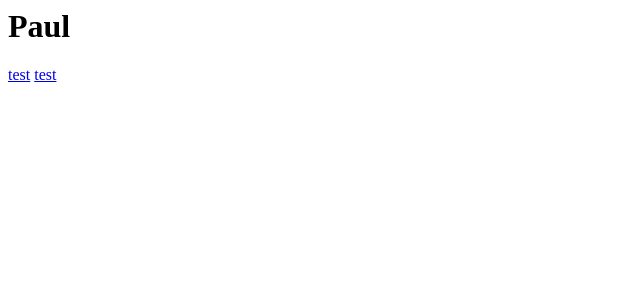
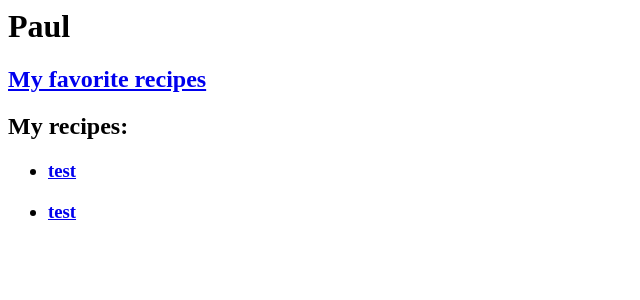
Before and after one commit to Paulracisz/recipebox, a Django app: page /author/1/ in a window 1280 px wide. Shown: the top 300 px of the page, without its empty margins (0-640 px from the left). Run offline with Django 3.2, Linux system fonts and the light colour scheme; data comes from the database, SQL or seed files in the repository.

Commit message:
Can add favorite recipe

```diff
--- a/helloapp/models.py
+++ b/helloapp/models.py
@@ -8,6 +8,7 @@ class Author(models.Model):
     name = models.CharField(max_length=80)
     bio = models.TextField(max_length=300, default='Enter text here!')
     user = models.OneToOneField(User, on_delete=models.CASCADE)
+    favorites = models.ManyToManyField("Recipe", symmetrical=False, related_name= "favorites")
 
     def __str__(self):
         return self.name
--- a/helloapp/views.py
+++ b/helloapp/views.py
@@ -15,8 +15,50 @@ def index(request):
 
 def recipe_details(request, recipe_id):
     recipe = Recipe.objects.filter(id=recipe_id).first()
-    return render(request, "recipe.html", {"recipes": recipe})
+    fav = "Add Favorite"
+    if recipe in request.user.author.favorites.all():
+        fav = "Remove Favorite"
+    return render(request, "recipe.html", {"recipes": recipe, "Favorite":fav})
 
+def add_favorite(request, recipe_id):
+    recipe = Recipe.objects.filter(
+        id=recipe_id).first()
+    current_user = request.user
+    if recipe in current_user.author.favorites.all():
+        current_user.author.favorites.remove(recipe)
+        current_user.save()
+    else:
+        current_user.author.favorites.add(recipe)
+        current_user.author.save()
+
+    return HttpResponseRedirect(request.META.get('HTTP_REFERER', "recipe/{{recipe_id}}/"))
+
+def favortie_recipes(request):
+    pass
+
+def author_details(request, author_id):
+    author = Author.objects.filter(id=author_id).first()
+    owned_recipes = Recipe.objects.filter(author=author)
+    return render(request, "author.html", {"authors": author, "own_recipe": owned_recipes})
+
+@login_required
+def recipe_form(request):
+    if request.method == "POST":
+        form = AddRecipeForm(request.POST)
+        if form.is_valid():
+            data = form.cleaned_data
+            Recipe.objects.create(
+                title = data.get("title"),
+                instructions = data.get("instructions"),
+                description = data.get("description"),
+                time_required = data.get("time_required"),
+                author = request.user.author,
+            )
+            return HttpResponseRedirect(reverse("homepage"))
+    form = AddRecipeForm()
+    return render(request, "generic_form.html", {"form": form})
+
+@login_required
 def edit_recipe(request, recipe_id):
     recipe = Recipe.objects.get(id=recipe_id)
     if request.method == "POST":
@@ -38,28 +80,6 @@ def edit_recipe(request, recipe_id):
 
     }
     form = AddRecipeForm(initial=data)
-    return render(request, "generic_form.html", {"form": form})
-
-def author_details(request, author_id):
-    author = Author.objects.filter(id=author_id).first()
-    owned_recipes = Recipe.objects.filter(author=author)
-    return render(request, "author.html", {"authors": author, "own_recipe": owned_recipes})
-
-@login_required
-def recipe_form(request):
-    if request.method == "POST":
-        form = AddRecipeForm(request.POST)
-        if form.is_valid():
-            data = form.cleaned_data
-            Recipe.objects.create(
-                title = data.get("title"),
-                instructions = data.get("instructions"),
-                description = data.get("description"),
-                time_required = data.get("time_required"),
-                author = request.user.author,
-            )
-            return HttpResponseRedirect(reverse("homepage"))
-    form = AddRecipeForm()
     return render(request, "generic_form.html", {"form": form})
 
 @login_required
--- a/recipebox/urls.py
+++ b/recipebox/urls.py
@@ -25,6 +25,8 @@ urlpatterns = [
     path('author/<int:author_id>/',views.author_details),
     path('addrecipe/', views.recipe_form, name='newrecipe'),
     path('addauthor/', views.author_form, name='newauthor'),
+    path('addfavorite/<int:recipe_id>/', views.add_favorite),
+    path('favorites', views.favortie_recipes),
     path('login/', views.login_view, name='loginview'),
     path('logout/', views.logout_view, name='logoutview'),
     path('admin/', admin.site.urls),
--- a/templates/author.html
+++ b/templates/author.html
@@ -2,7 +2,13 @@
 <h1>Looks like this author does not exist! :(</h1>
 {%else%}
 <h1>{{authors.name}}</h1>
+<h2><a href="/favorites/">My favorite recipes</a></h2>
+<h2>My recipes:</h2>
 {%for recipe in own_recipe%}
-<a href="/recipe/{{recipe.id}}/">{{recipe.title}}</a>
+<h3>
+    <ul>
+        <li><a href="/recipe/{{recipe.id}}/">{{recipe.title}}</a></li>
+    </ul>
+</h3>
 {%endfor%}
 {%endif%}
--- a/templates/recipe.html
+++ b/templates/recipe.html
@@ -2,6 +2,7 @@
 <h1>Looks like this recipe does not exist! :(</h1>
 {%else%}
 <h1>{{recipes.title}}</h1>
+<button><a href="/addfavorite/{{recipes.id}}">{{Favorite}}</a></button>
 <h2><a href="/editrecipe/{{recipes.id}}/">Edit Recipe</a></h2>
 <h1><a href="/author/{{recipes.author.id}}/">{{recipes.author.name}}</a></h1>
 <h1>{{recipes.description}}</h1>
```
Also changed, not shown: db.sqlite3, helloapp/migrations/0002_auto_20200917_1336.py (added), templates/favorites.html (added).
